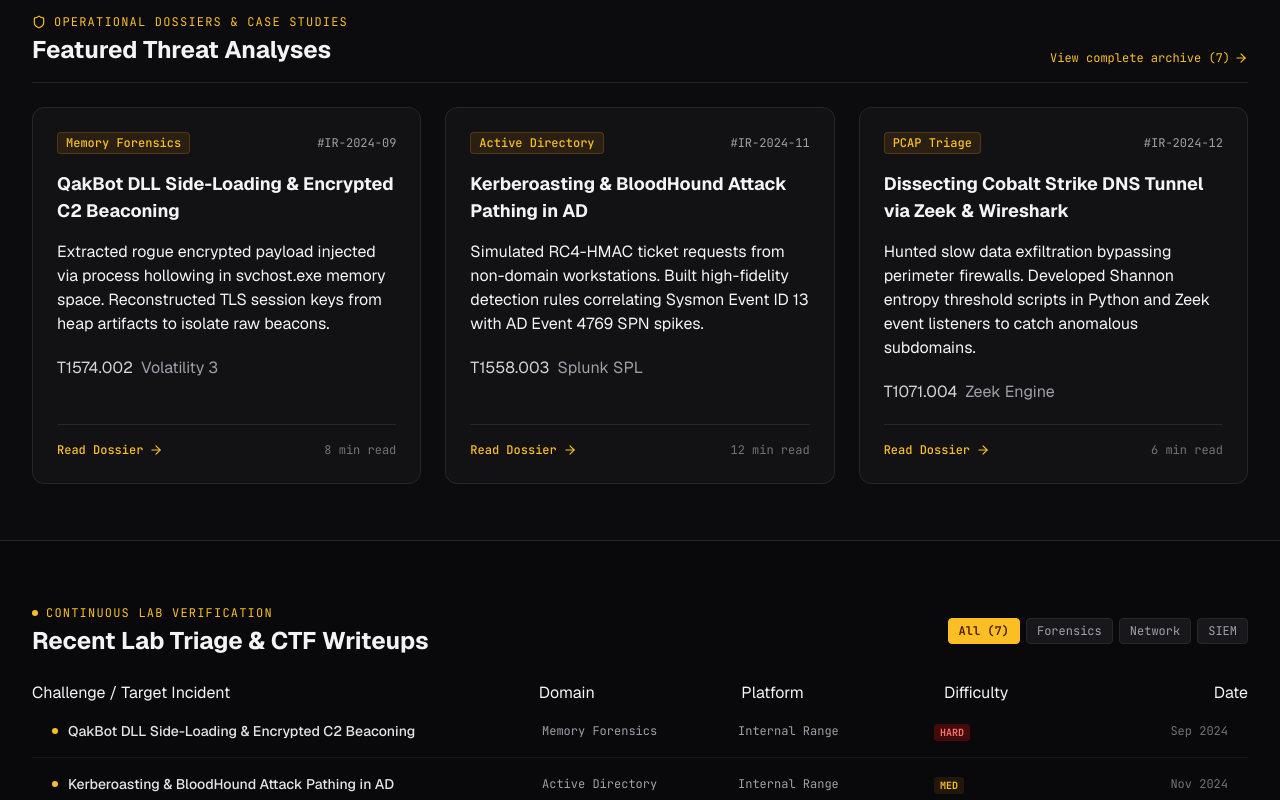
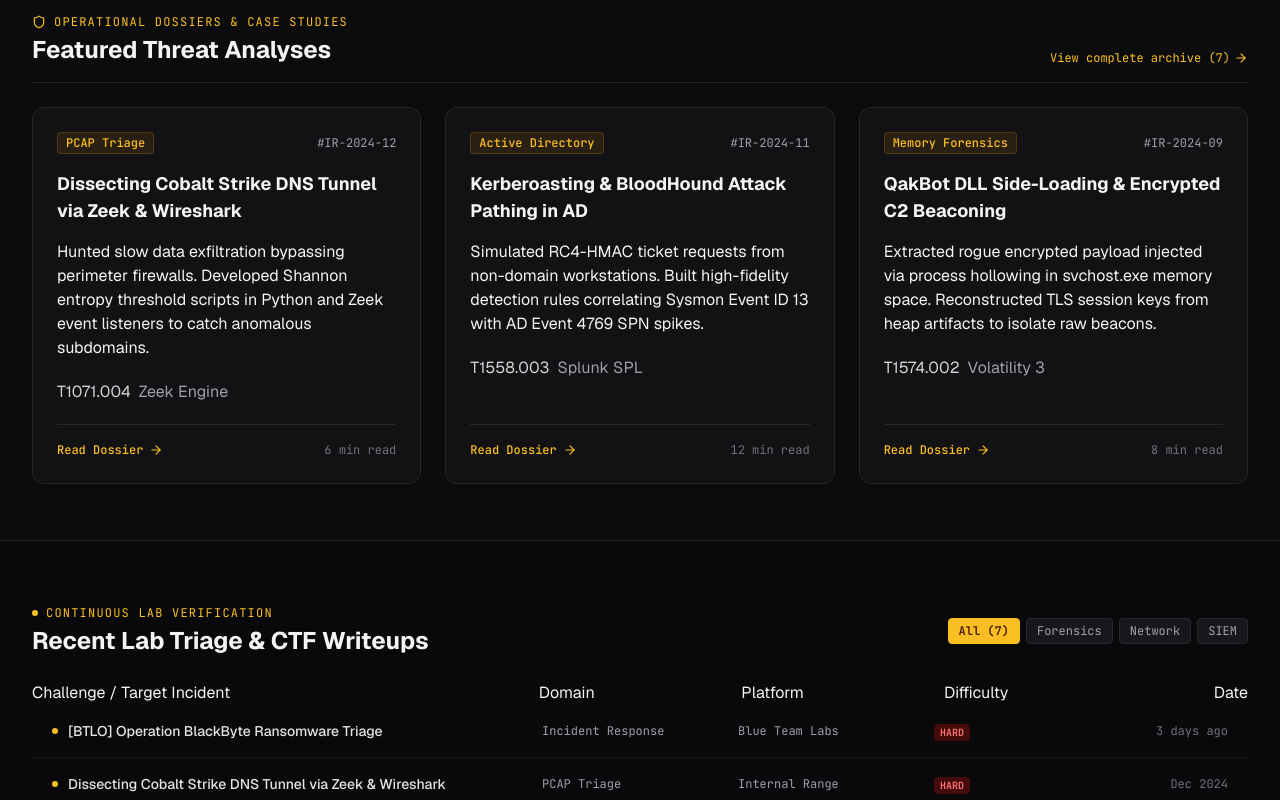
Before and after one commit to linhtat00/linhtat-portfolio, a React (Vite) app: page / in a window 1280 px wide. Shown: the part 920-1720 px from the top of the page. Built offline with nearby package versions, Linux system fonts and the light colour scheme.

Commit message:
update dynamically display function for writeup pages

```diff
--- a/src/data/writeups/index.ts
+++ b/src/data/writeups/index.ts
@@ -1,30 +1,78 @@
+/// <reference types="vite/client" />
 import { Writeup } from '../../types';
 import { qakbotWriteup } from './qakbot-dll-side-loading';
 import { kerberoastingWriteup } from './kerberoasting-ad';
 import { cobaltStrikeWriteup } from './cobalt-strike-dns-tunnel';
-import { blackbyteWriteup } from './btlo-blackbyte-ransomware';
-import { htbReaperWriteup } from './htb-reaper-linux-server';
-import { hancitorWriteup } from './mta-hancitor-pcap';
-import { redlineStealerWriteup } from './cyberdefenders-redline-stealer';
 
-// Export all individual writeups so they can be referenced or imported directly
+// Export legacy static writeups for backward compatibility
 export {
   qakbotWriteup,
   kerberoastingWriteup,
   cobaltStrikeWriteup,
-  blackbyteWriteup,
-  htbReaperWriteup,
-  hancitorWriteup,
-  redlineStealerWriteup
 };
 
-// Aggregated initial catalog
-export const INITIAL_WRITEUPS: Writeup[] = [
-  qakbotWriteup,
-  kerberoastingWriteup,
-  cobaltStrikeWriteup,
-  blackbyteWriteup,
-  htbReaperWriteup,
-  hancitorWriteup,
-  redlineStealerWriteup
-];
+// ----------------------------------------------------------------------
+// Dynamic Auto-Discovery of Writeup Files (Vite import.meta.glob)
+// ----------------------------------------------------------------------
+// Automatically scans, imports, and reactive-bundles ALL *.ts files in this directory.
+// Any new file pushed by the CMS or GitHub API, edited, or removed will be
+// automatically reflected in the Portfolio showcase without requiring manual edits to index.ts!
+const writeupModules = import.meta.glob<{ [key: string]: any; default?: Writeup }>('./*.ts', { eager: true });
+
+function loadAllWriteups(): Writeup[] {
+  const writeupsList: Writeup[] = [];
+  const seenSlugs = new Set<string>();
+
+  for (const filePath in writeupModules) {
+    if (filePath === './index.ts' || filePath.endsWith('/index.ts')) {
+      continue;
+    }
+
+    const mod = writeupModules[filePath];
+    if (!mod) continue;
+
+    // Check default export
+    if (mod.default && typeof mod.default === 'object' && 'title' in mod.default && 'category' in mod.default) {
+      const item = mod.default as Writeup;
+      const key = item.slug || item.id || filePath;
+      if (!seenSlugs.has(key)) {
+        seenSlugs.add(key);
+        writeupsList.push(item);
+      }
+      continue;
+    }
+
+    // Check named exports (e.g. export const xxxWriteup: Writeup = { ... })
+    for (const exportKey in mod) {
+      if (exportKey === 'default') continue;
+      const val = mod[exportKey];
+      if (
+        val &&
+        typeof val === 'object' &&
+        'title' in val &&
+        'category' in val
+      ) {
+        const item = val as Writeup;
+        const key = item.slug || item.id || filePath;
+        if (!seenSlugs.has(key)) {
+          seenSlugs.add(key);
+          writeupsList.push(item);
+        }
+      }
+    }
+  }
+
+  // Fallback to static array if glob somehow found none
+  if (writeupsList.length === 0) {
+    return [
+      qakbotWriteup,
+      kerberoastingWriteup,
+      cobaltStrikeWriteup,
+    ];
+  }
+
+  return writeupsList;
+}
+
+// Automatically populated and live-updated catalog
+export const INITIAL_WRITEUPS: Writeup[] = loadAllWriteups();
```
